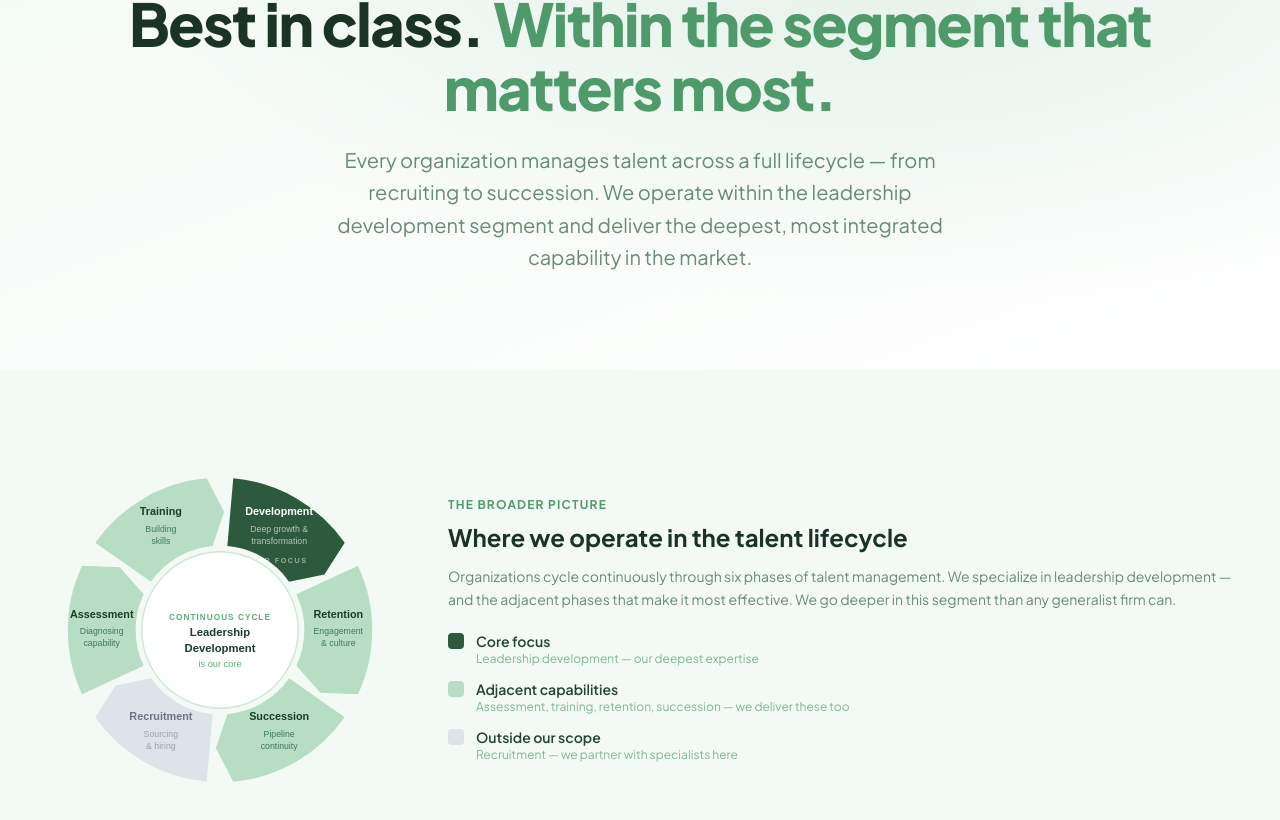
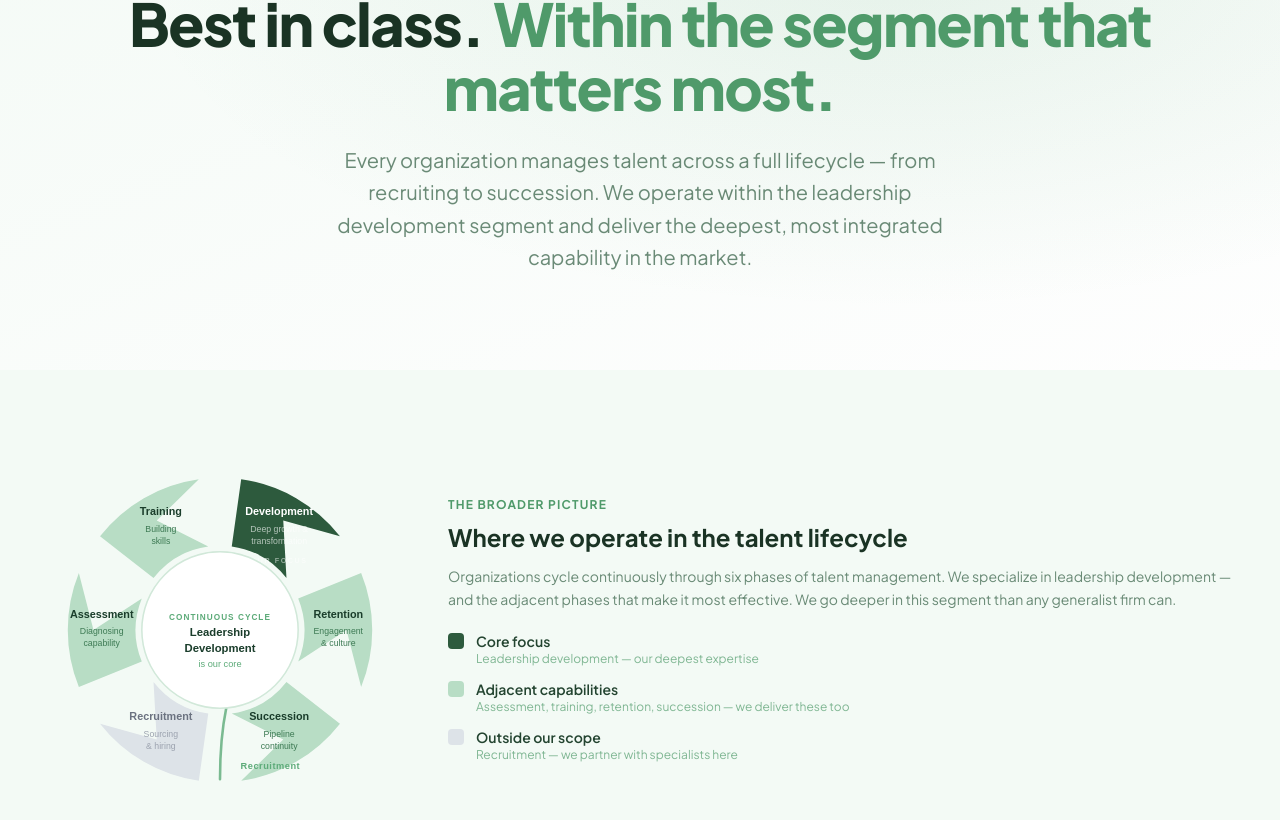
Before and after one commit to nathananderson08-jpg/LeadershipWebsite, a Next.js app: page /lifecycle in a window 1280 px wide. Shown: the part 208-1028 px from the top of the page. Built offline with nearby package versions, Linux system fonts and the light colour scheme.

Commit message:
feat: enhance CircularLifecycle with recruitment arrow and chevrons
Improve visual hierarchy and design of lifecycle diagram.

```diff
--- a/app/lifecycle/page.tsx
+++ b/app/lifecycle/page.tsx
@@ -151,17 +151,22 @@ function polar(cx: number, cy: number, r: number, angleDeg: number) {
 
 function chevronArcPath(cx: number, cy: number, rIn: number, rOut: number, slotIndex: number) {
   const slotStart = slotIndex * 60
-  const arcStart = slotStart + 5
-  const arcEnd = slotStart + 55
-  const tipAngle = slotStart + 62 // tip extends past the slot end
+  const arcStart = slotStart + 8
+  const arcEnd = slotStart + 52
+  const tipAngle = slotStart + 30 // tip points toward center direction
 
   const rMid = (rIn + rOut) / 2
 
+  // Outer arc points
   const oStart = polar(cx, cy, rOut, arcStart)
   const oEnd = polar(cx, cy, rOut, arcEnd)
-  const tip = polar(cx, cy, rMid, tipAngle)
+
+  // Inner arc points
   const iEnd = polar(cx, cy, rIn, arcEnd)
   const iStart = polar(cx, cy, rIn, arcStart)
+
+  // Tip point (creates the arrow-like chevron)
+  const tip = polar(cx, cy, (rIn + rOut) / 2 + 8, tipAngle)
 
   const f = (n: number) => n.toFixed(2)
 
@@ -244,6 +249,37 @@ function CircularLifecycle() {
               </g>
             )
           })}
+
+          {/* Incoming recruitment arrow */}
+          <defs>
+            <marker id="arrowhead" markerWidth="10" markerHeight="10" refX="9" refY="3" orient="auto">
+              <polygon points="0 0, 10 3, 0 6" fill="#5dab79" />
+            </marker>
+          </defs>
+
+          {/* Curved arrow entering from bottom */}
+          <path
+            d="M 175 320 Q 175 240, 200 200"
+            stroke="#5dab79"
+            strokeWidth="2.5"
+            fill="none"
+            strokeLinecap="round"
+            markerEnd="url(#arrowhead)"
+            opacity="0.8"
+          />
+
+          {/* "Recruitment" label on arrow */}
+          <text
+            x="195"
+            y="310"
+            fontSize="9"
+            fill="#5dab79"
+            fontWeight="700"
+            fontFamily="sans-serif"
+            letterSpacing="0.5"
+          >
+            Recruitment
+          </text>
 
           {/* Center circle */}
           <circle cx={cx} cy={cy} r={rIn - 6} fill="white" />
```
